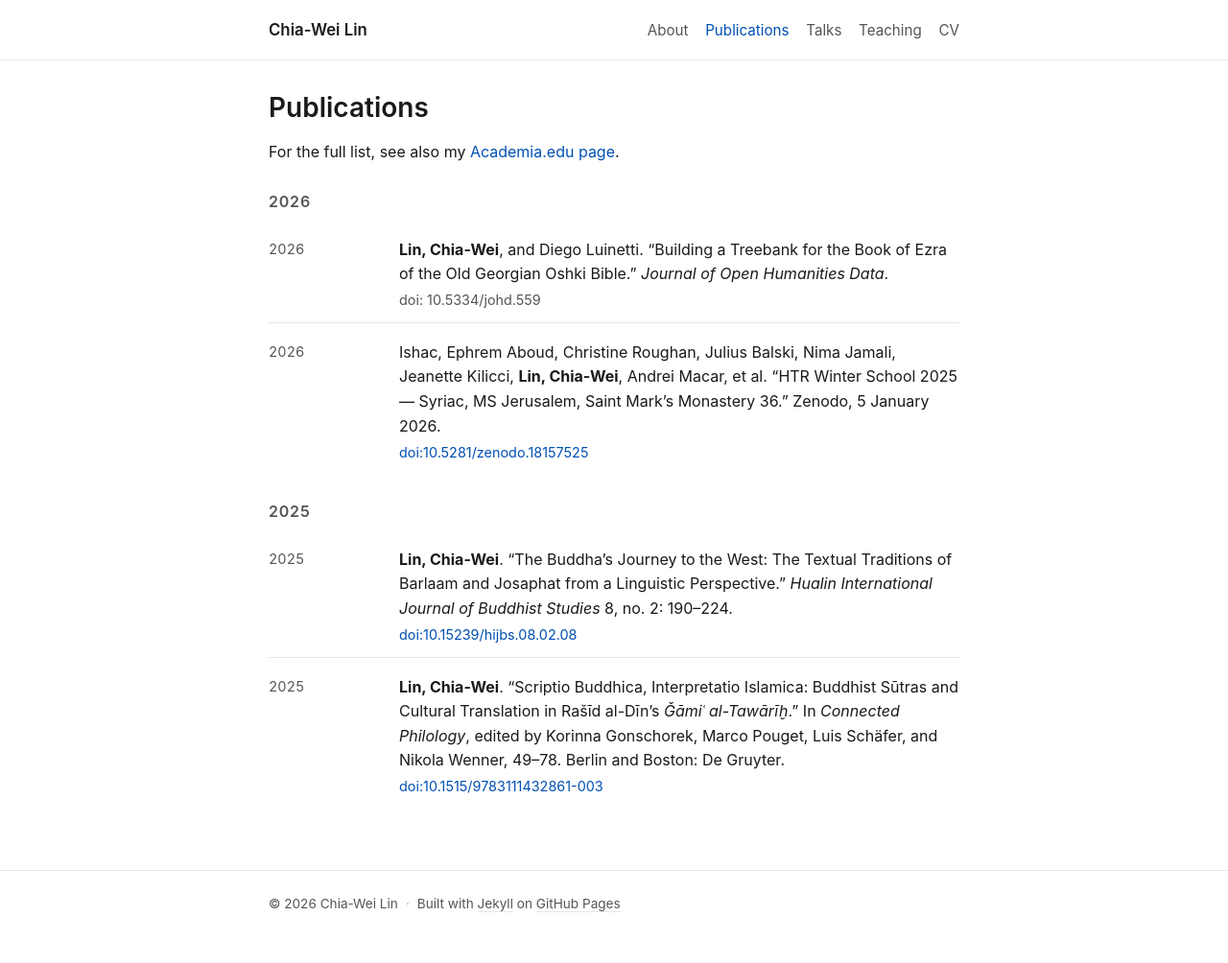
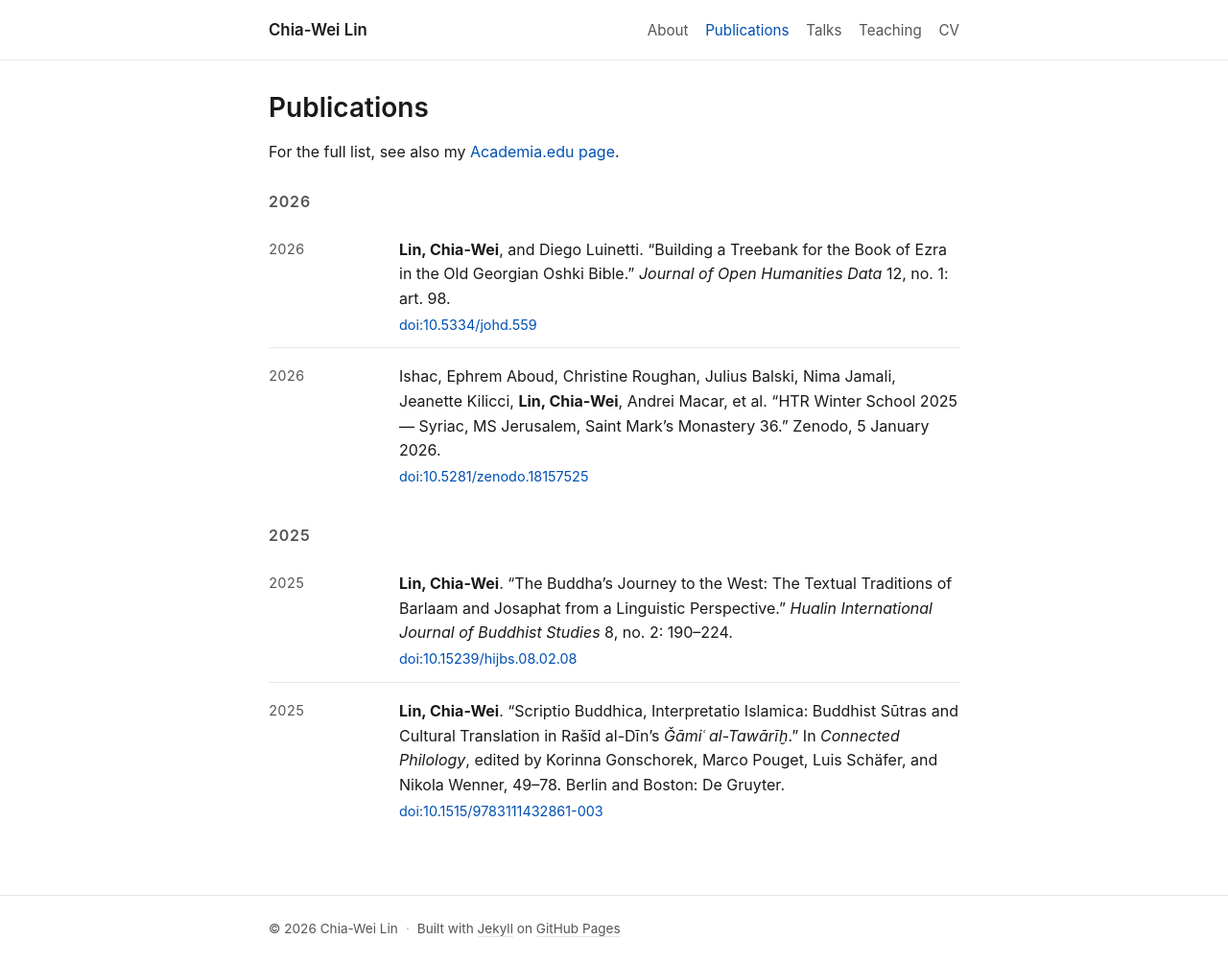
Before and after one commit to chiaweilinunil/chiaweilinunil.github.io, a Jekyll site: the page built from publications.md, in a window 1280 px wide. Shown: the whole page at 96% size. Built offline with Jekyll 4.4.1, drawn with Linux system fonts in a browser that asks for light colours; before the commit the page ends 978 px from its top, so only the background shows below that.

Commit message:
update news

```diff
--- a/publications.md
+++ b/publications.md
@@ -12,8 +12,8 @@ For the full list, see also my [Academia.edu page](https://unil.academia.edu/chi
     <li class="entry">
       <span class="when">2026</span>
       <span class="what">
-        <span><span class="self">Lin, Chia-Wei</span>, and Diego Luinetti. &ldquo;Building a Treebank for the Book of Ezra of the Old Georgian Oshki Bible.&rdquo; <em>Journal of Open Humanities Data</em>.</span>
-        <span class="meta">doi: 10.5334/johd.559</span>
+        <span><span class="self">Lin, Chia-Wei</span>, and Diego Luinetti. &ldquo;Building a Treebank for the Book of Ezra in the Old Georgian Oshki Bible.&rdquo; <em>Journal of Open Humanities Data</em> 12, no. 1: art. 98.</span>
+        <span class="meta"><a href="https://doi.org/10.5334/johd.559" rel="noopener">doi:10.5334/johd.559</a></span>
       </span>
     </li>
     <li class="entry">
```
Also changed, not shown: _news/2026-07-21-eacs-venice.md (added, +4 -0 lines), _news/2026-07-22-johd-treebank.md (added, +4 -0 lines).
